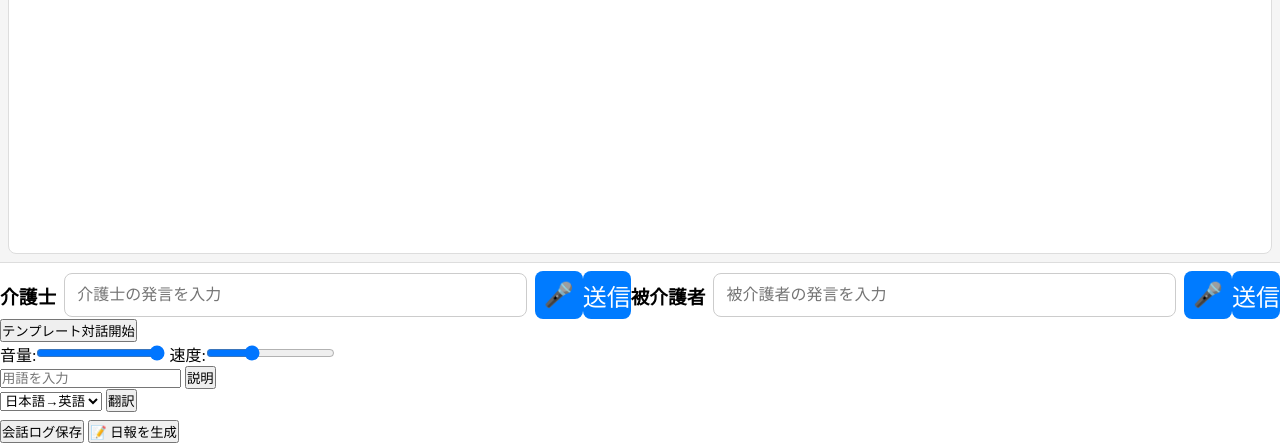
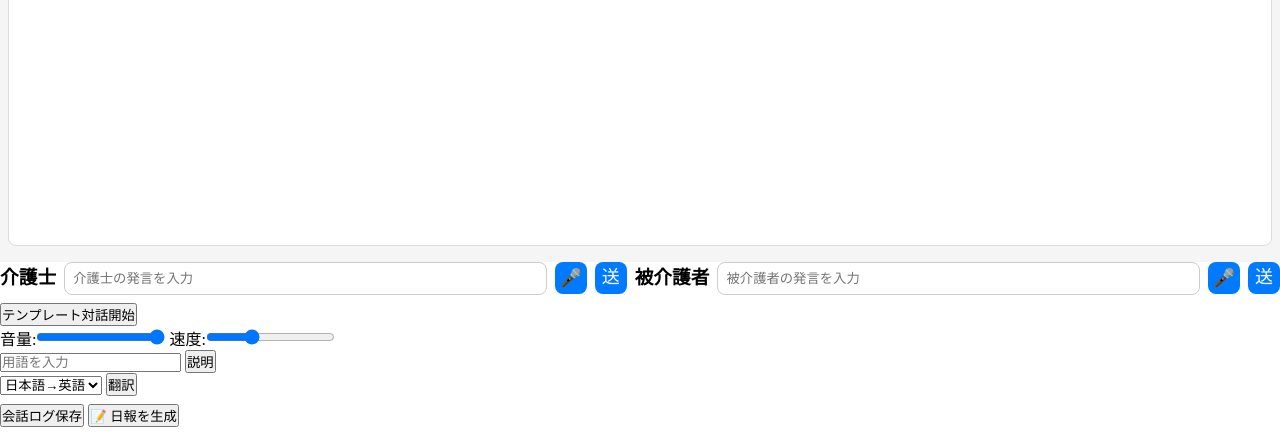
Before and after one commit to MitsunoriFukuchi692/KigosienChatbot_0621, a Flask app: page / in a window 1280 px wide. Shown: the part 584-1027 px from the top of the page. Run offline with Flask 3, Linux system fonts and the light colour scheme.

Commit message:
Revert to morning design for styles.css

```diff
--- a/static/css/styles.css
+++ b/static/css/styles.css
@@ -1,138 +1,54 @@
-/* styles.css - 介護支援ボット デザイン修正 完全版 */
+/* 急ぎ：元のレイアウト＋半サイズボタンだけ復活 */
+* { box-sizing: border-box; margin: 0; padding: 0; }
 
-/* リセット */
-* {
-  margin: 0;
-  padding: 0;
-  box-sizing: border-box;
-}
-
-/* 全体コンテナ */
 #chat-container {
   display: flex;
   flex-direction: column;
   height: 100vh;
-  max-height: 100vh;
-  background-color: #f5f5f5;
   padding: 8px;
-  font-family: "Noto Sans JP", sans-serif;
+  background: #f5f5f5;
 }
 
-/* ヘッダー */
-#chat-header {
-  flex: 0 0 auto;
-  text-align: center;
-  font-size: 1.25rem;
-  font-weight: bold;
-  padding: 8px 0;
-  border-bottom: 1px solid #ddd;
+#chat-window {
+  flex: 1;
+  border: 1px solid #ddd;
+  border-radius: 8px;
+  background: #fff;
+  margin-bottom: 8px;
+  overflow-y: auto;
+}
+
+.input-panel {
+  display: flex;
+  gap: 8px;
   margin-bottom: 8px;
 }
 
-/* メッセージ領域（chat-window） */
-#chat-window {
-  flex: 1 1 auto;
-  overflow-y: auto;
-  padding-right: 4px;
-  background-color: #fff;
-  border: 1px solid #ddd;
+.input-panel input {
+  flex: 1;
+  padding: 8px;
+  border: 1px solid #ccc;
   border-radius: 8px;
 }
 
-/* メッセージバブル */
-.message {
-  max-width: 80%;
-  margin: 8px;
-  padding: 8px 12px;
-  border-radius: 12px;
-  line-height: 1.4;
-}
-.message.user {
-  align-self: flex-end;
-  background-color: #dcf8c6;
-}
-.message.bot {
-  align-self: flex-start;
-  background-color: #ffffff;
-}
-
-/* コントロール領域 */
-.input-panel,
-#controls {
-  flex: 0 0 auto;
-  display: flex;
-  justify-content: space-between;
-  align-items: center;
-  padding-top: 8px;
-  border-top: 1px solid #ddd;
-}
-
-/* マイク＆送信ボタン */
-.input-panel button,
-#controls button {
-  width: 48px;
-  height: 48px;
-  font-size: 24px;
-  background-color: #007bff;
+.input-panel button {
+  width: 32px;   /* 元の半分サイズ */
+  height: 32px;  /* 元の半分サイズ */
+  font-size: 18px;
+  background: #007bff;
   color: #fff;
   border: none;
   border-radius: 8px;
-  cursor: pointer;
-  display: flex;
-  align-items: center;
-  justify-content: center;
-  transition: background-color 0.2s;
-}
-.input-panel button:hover,
-#controls button:hover {
-  background-color: #0056b3;
 }
 
-/* テキスト入力欄 */
-.input-panel input,
-#input-field input {
-  flex: 1;
-  padding: 12px;
-  font-size: 1rem;
-  border: 1px solid #ccc;
-  border-radius: 8px;
-  margin: 0 8px;
-}
-
-/* スクロールバー調整 */
-#chat-window::-webkit-scrollbar {
-  width: 6px;
-}
-#chat-window::-webkit-scrollbar-thumb {
-  background-color: rgba(0,0,0,0.2);
-  border-radius: 3px;
-}
-
-/* スマホ対応メディアクエリ */
+/* スマホも同じレイアウトで */
 @media only screen and (max-width: 600px) {
-  /* コンテナ内側 */
-  #chat-container {
-    padding: 4px;
+  .input-panel {
+    flex-direction: row;  /* 縦積みをやめる */
   }
-  /* ヘッダー */
-  #chat-header {
-    font-size: 1rem;
-  }
-  /* 入力欄ボタン */
-  .input-panel button,
-  #controls button {
-    width: 36px;
-    height: 36px;
+  .input-panel button {
+    width: 32px;
+    height: 32px;
     font-size: 18px;
   }
-  /* テキスト入力 */
-  .input-panel input,
-  #input-field input {
-    padding: 10px;
-    font-size: 0.9rem;
-  }
-  /* メッセージ幅 */
-  .message {
-    max-width: 90%;
-  }
 }
```
